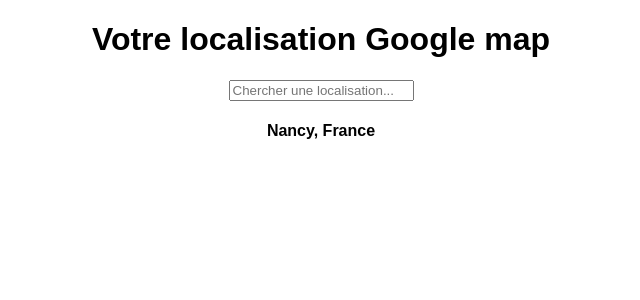
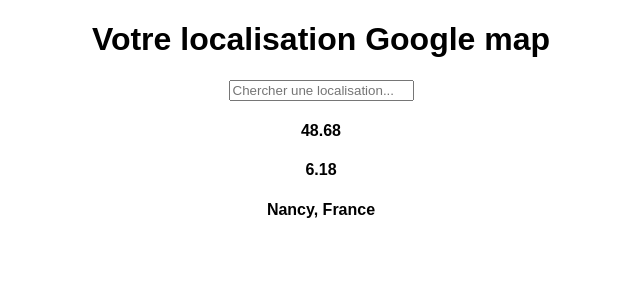
Before and after one commit to zyhou/map-favoris-react, a React (Create React App) app: page / in a window 1280 px wide. Shown: the top 300 px of the page, without its empty margins (319-959 px from the left). Built offline with nearby package versions, Linux system fonts and the light colour scheme; the HTML template or start-up script is replaced by a standard one.

Commit message:
Ajout component map

```diff
--- a/src/App.js
+++ b/src/App.js
@@ -1,14 +1,17 @@
 import React, { Component } from 'react';
 import Search from './components/Search';
 import CurrentLocation from './components/CurrentLocation';
-
+import Map from './components/Map';
 import './App.css';
 
 export default class App extends Component {
 
     constructor(props) {
         super(props);
-        this.state = { currentAddress: "Nancy, France" };
+        this.state = {
+          currentAddress: "Nancy, France",
+          mapCoordinates: {lat : 48.68, lng : 6.18}
+        };
     }
 
   searchForAddress(address) {
@@ -29,6 +32,7 @@
         </section>
 
         <section>
+          <Map lat={this.state.mapCoordinates.lat} lng={this.state.mapCoordinates.lng} />
         </section>
 
         <section>
--- /dev/null
+++ b/src/components/Map.js
@@ -0,0 +1,17 @@
+import React, { Component } from 'react';
+
+export default class Map extends Component {
+
+//    constructor(props) {
+//         super(props);
+//     }
+
+    render() {
+        return (
+            <div>
+                <h4>{this.props.lat}</h4>
+                <h4>{this.props.lng}</h4>
+            </div>
+        )
+    }
+}
```
